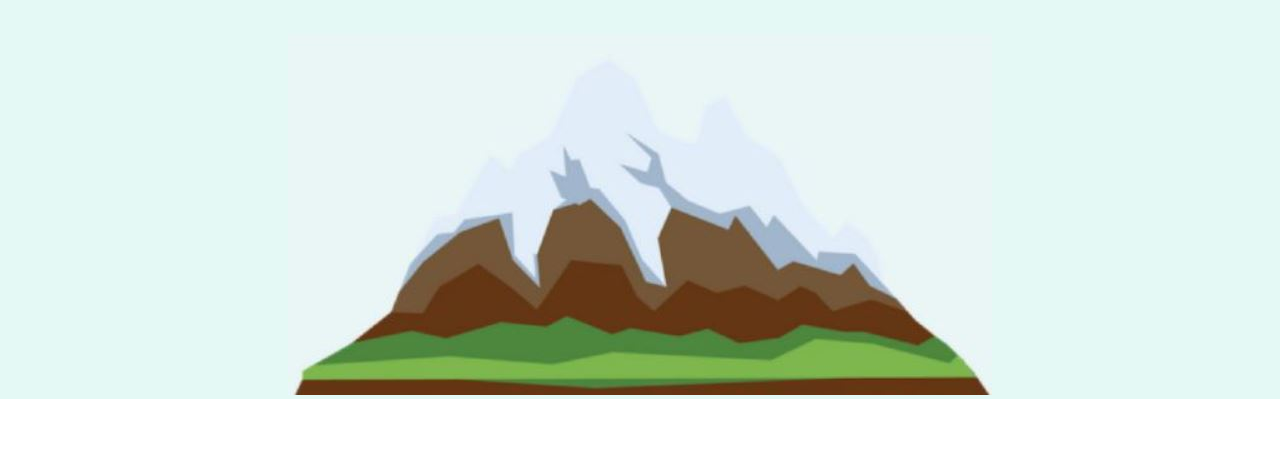
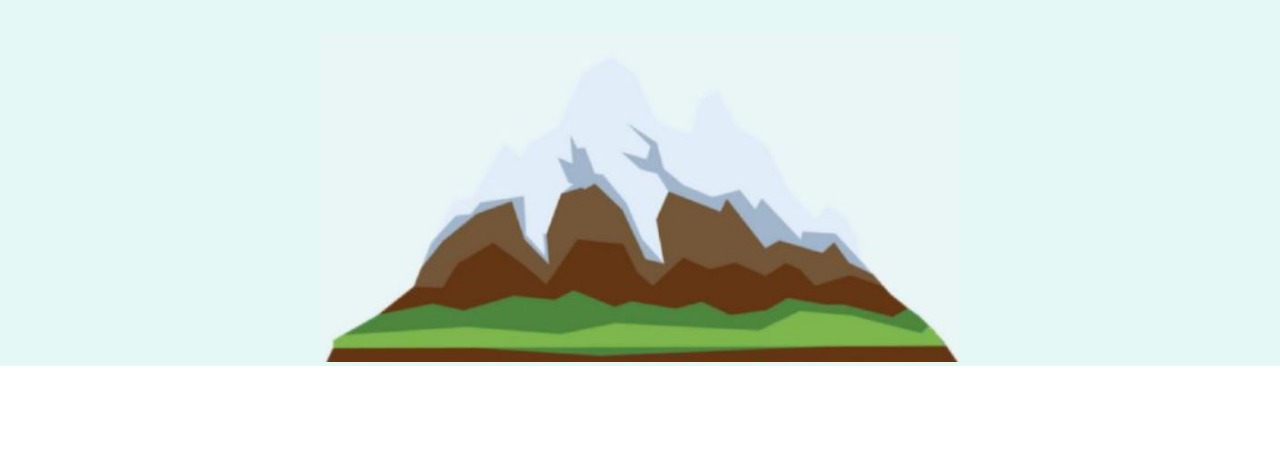
Before and after one commit to AniketDobe/portfilo, a plain HTML site: page index.html in a window 1280 px wide. Shown: the part 294-757 px from the top of the page. Drawn offline with Linux system fonts and the light colour scheme.

Commit message:
Update style.css

```diff
--- a/css/style.css
+++ b/css/style.css
@@ -50,6 +50,11 @@ a{
 
 a:hover{
     color: #EAF6F6;
+}
+
+.main-img{
+    width: 50%;
+    height: auto;
 }
 
 .circle{
```
